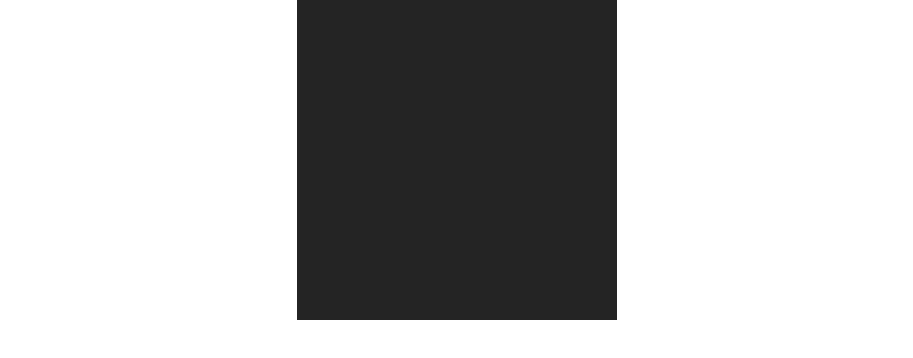
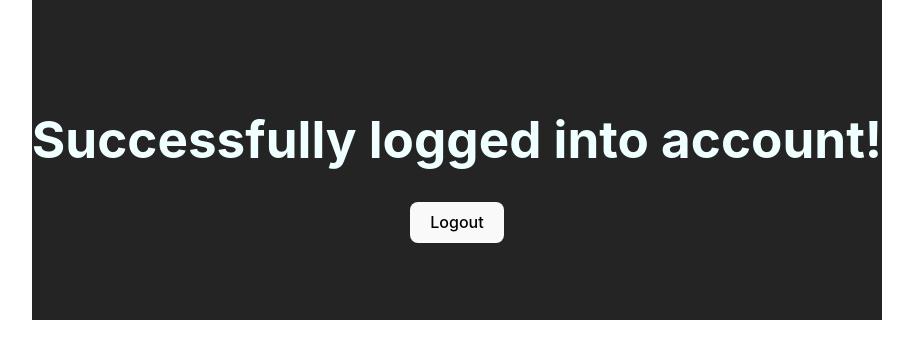
Before and after one commit to oslabs-beta/cerberus, a React (Vite) app in the folder client/: page /Dashboard in a window 1280 px wide. Before the commit this address had no page. Shown: the top 358 px of the page, without its empty margins (183-1096 px from the left). Built offline with nearby package versions, Linux system fonts and the light colour scheme.

Commit message:
Added dashboard and login button

```diff
--- a/client/src/App.tsx
+++ b/client/src/App.tsx
@@ -4,6 +4,7 @@
 import SignUp from './components/Sign-up';
 import Login from './components/Login';
 import ForgotPW from './components/Forgot-PW';
+import Dashboard from './components/Dashboard';
 
 const App = () => {
   return (
@@ -11,7 +12,7 @@
       <Routes>
         {/* give the route a react component instance */}
         <Route path='/' element={<Container />} />
-        {/* <Route path='/Dashboard' element={<Dashboard />} /> */}
+        <Route path='/Dashboard' element={<Dashboard />} />
         <Route path='/Login' element={<Login />} />
         <Route path='/sign-up' element={<SignUp />} />
         <Route path='/Forgot-PW' element={<ForgotPW />} />
--- a/client/src/components/Container.tsx
+++ b/client/src/components/Container.tsx
@@ -6,6 +6,7 @@
 import ForgotPW from './Forgot-PW';
 import Passkey from './Passkey';
 import { useNavigate } from 'react-router-dom';
+import Dashboard from './Dashboard';
 
 //container should accept and render the children from the app.tsx file
 const Container = ({ children }: { children: React.ReactNode }) => {
@@ -55,6 +56,7 @@
         {/* <Login></Login> */}
         {/* <ForgotPW></ForgotPW> */}
         {/* <Passkey></Passkey> */}
+        {/* <Dashboard></Dashboard> */}
       </div>
     </div>
   );
--- /dev/null
+++ b/client/src/components/Dashboard.tsx
@@ -0,0 +1,31 @@
+import React from 'react';
+import '../styles/container.css';
+import { useState } from 'react';
+// import SignUp from './Sign-up';
+// import Login from './Login';
+// import ForgotPW from './Forgot-PW';
+// import Passkey from './Passkey';
+import { useNavigate } from 'react-router-dom';
+
+//container should accept and render the children from the app.tsx file
+const Dashboard = () => {
+  const navigate = useNavigate();
+
+  const goToLandingPage = () => {
+    navigate('/');
+  };
+
+  return (
+    <div>
+      <h1>Successfully logged into account!</h1>
+      <button onClick={goToLandingPage}>Logout</button>
+    </div>
+  );
+};
+// //h1 congratulations
+// //change export default daashboard
+// //logout button
+// //go to dashboard after successfully logging in
+// //logout button link back to main container (main page '/')
+// //fix link on component **
+export default Dashboard;
--- a/client/src/components/Login.tsx
+++ b/client/src/components/Login.tsx
@@ -12,6 +12,7 @@
 import LockOutlinedIcon from '@mui/icons-material/LockOutlined';
 import { useNavigate } from 'react-router-dom';
 import '../App.css';
+//some kind of logic that receives something from backend possibly that verifies that the email and password from front end match the back end and then user can successfully be routed to the dashboard only if login is "successful"
 
 const theme = createTheme();
 
@@ -35,6 +36,11 @@
     navigate('/Forgot-PW');
   };
 
+  //navigate back to dashboard
+
+  const goToDashboard = () => {
+    navigate('/Dashboard');
+  };
   const body = {
     email,
     password,
@@ -122,6 +128,7 @@
               ) : null}
             </Grid>
             <Button
+              onClick={goToDashboard}
               type='submit'
               fullWidth
               variant='contained'
--- a/client/src/components/Sign-up.tsx
+++ b/client/src/components/Sign-up.tsx
@@ -41,6 +41,7 @@
   const goToLoginClick = () => {
     navigate('/login');
   };
+
   //function that is called when form submitted, event param is the form submission event
   const handleSubmit = (event: any) => {
     //prevent page from reloading
@@ -197,8 +198,8 @@
             </Button>
             <Grid container justifyContent='flex-end'>
               <Grid item>
-                <Link href='#' variant='body2'>
-                  Already have an account? Sign in
+                <Link onClick={goToLoginClick} href='#' variant='body2'>
+                  Already have an account? Login
                 </Link>
               </Grid>
             </Grid>
```
